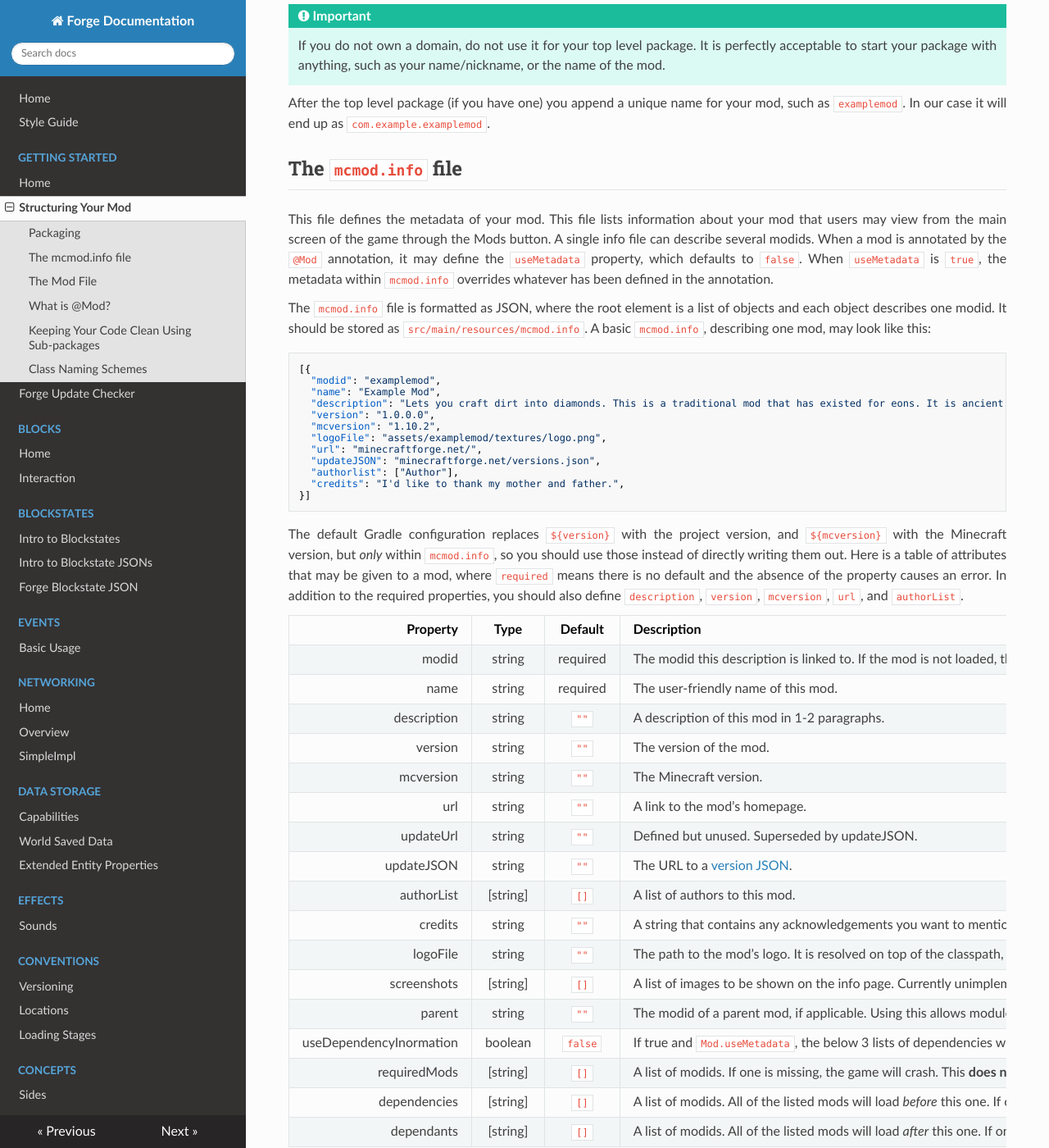
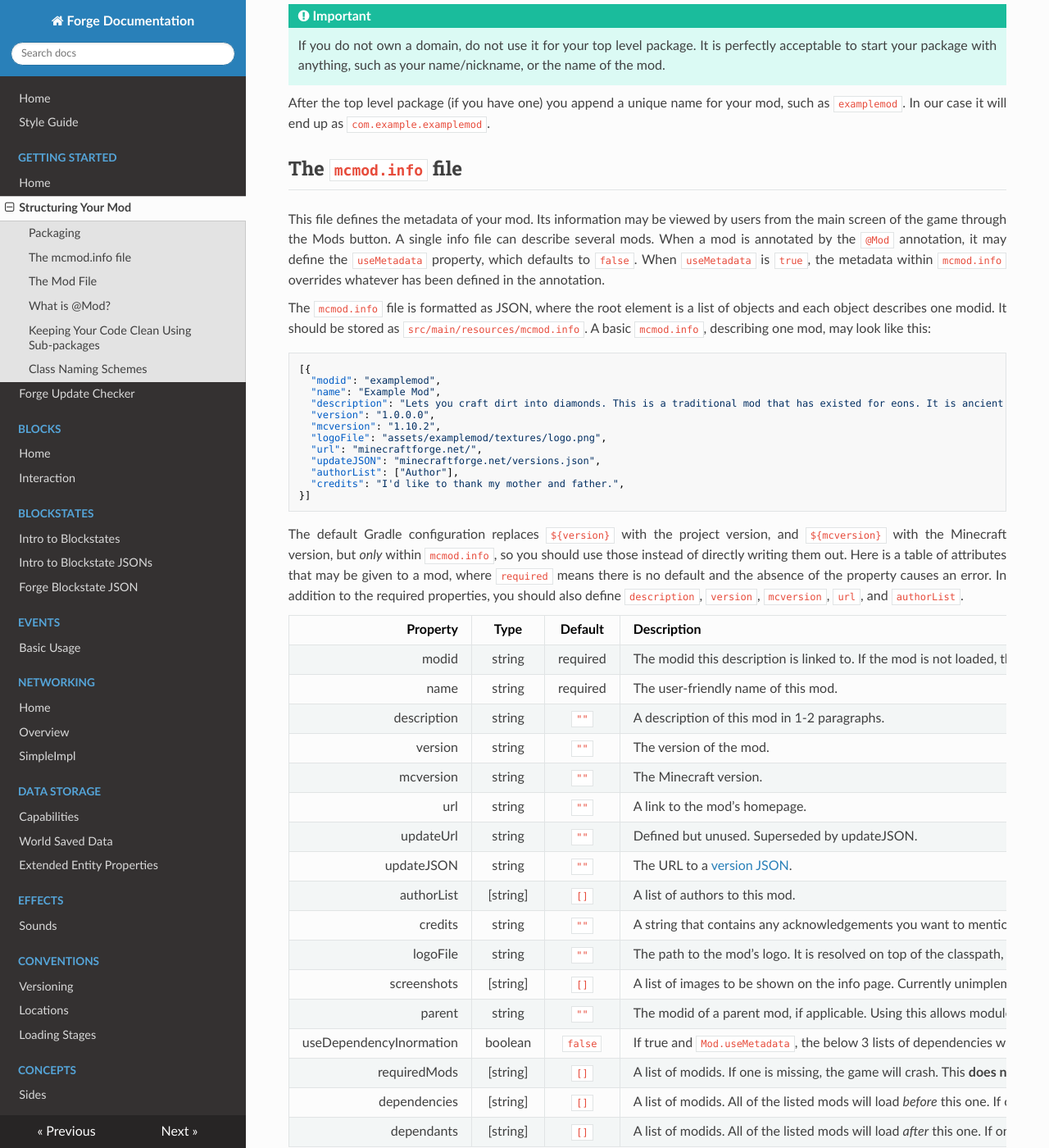
Before and after one commit to MinecraftForge/Documentation, an MkDocs documentation site: the page built from docs/gettingstarted/structuring.md, in a window 1280 px wide and 1400 px high, scrolled down 342 px. Shown: the whole window at 82% size. Built offline with MkDocs 1.6.1, drawn with Linux system fonts in a browser that asks for light colours; nearby versions of some CDN libraries; old or Windows-style settings are respelled for this version of MkDocs.

Commit message:
Fix a couple of kinks in the wording
Remove repetition from the first sentence and realize that "they 3 do" is
not valid English.

```diff
--- a/docs/gettingstarted/structuring.md
+++ b/docs/gettingstarted/structuring.md
@@ -17,7 +17,7 @@ After the top level package (if you have one) you append a unique name for your
 The `mcmod.info` file
 -------------------
 
-This file defines the metadata of your mod. This file lists information about your mod that users may view from the main screen of the game through the Mods button. A single info file can describe several modids. When a mod is annotated by the `@Mod` annotation, it may define the `useMetadata` property, which defaults to `false`. When `useMetadata` is `true`, the metadata within `mcmod.info` overrides whatever has been defined in the annotation.
+This file defines the metadata of your mod. Its information may be viewed by users from the main screen of the game through the Mods button. A single info file can describe several mods. When a mod is annotated by the `@Mod` annotation, it may define the `useMetadata` property, which defaults to `false`. When `useMetadata` is `true`, the metadata within `mcmod.info` overrides whatever has been defined in the annotation.
 
 The `mcmod.info` file is formatted as JSON, where the root element is a list of objects and each object describes one modid. It should be stored as `src/main/resources/mcmod.info`. A basic `mcmod.info`, describing one mod, may look like this:
 
@@ -30,7 +30,7 @@ The `mcmod.info` file is formatted as JSON, where the root element is a list of
       "logoFile": "assets/examplemod/textures/logo.png",
       "url": "minecraftforge.net/",
       "updateJSON": "minecraftforge.net/versions.json",
-      "authorlist": ["Author"],
+      "authorList": ["Author"],
       "credits": "I'd like to thank my mother and father.",
     }]
 
@@ -50,8 +50,8 @@ The default Gradle configuration replaces `${version}` with the project version,
 |      credits |  string  |   `""`   | A string that contains any acknowledgements you want to mention. |
 |     logoFile |  string  |   `""`   | The path to the mod's logo. It is resolved on top of the classpath, so you should put it in a location where the name will not conflict, maybe under your own assets folder. |
 |  screenshots | [string] |   `[]`   | A list of images to be shown on the info page. Currently unimplemented. |
-|       parent |  string  |   `""`   | The modid of a parent mod, if applicable. Using this allows modules of another mod to be listed under it in the info page, like BuildCraft.
-| useDependencyInormation |  boolean |  `false` | If true and `Mod.useMetadata`, the below 3 lists of dependencies will be used. If not, they 3 do nothing. |
+|       parent |  string  |   `""`   | The modid of a parent mod, if applicable. Using this allows modules of another mod to be listed under it in the info page, like BuildCraft. |
+| useDependencyInormation |  boolean |  `false` | If true and `Mod.useMetadata`, the below 3 lists of dependencies will be used. If not, they do nothing. |
 | requiredMods | [string] |   `[]`   | A list of modids. If one is missing, the game will crash. This **does not affect the _ordering_ of mod loading!** To specify ordering as well as requirement, have a coupled entry in `dependencies`. |
 | dependencies | [string] |   `[]`   | A list of modids. All of the listed mods will load *before* this one. If one is not present, nothing happens. |
 |   dependants | [string] |   `[]`   | A list of modids. All of the listed mods will load *after* this one. If one is not present, nothing happens. |
```
